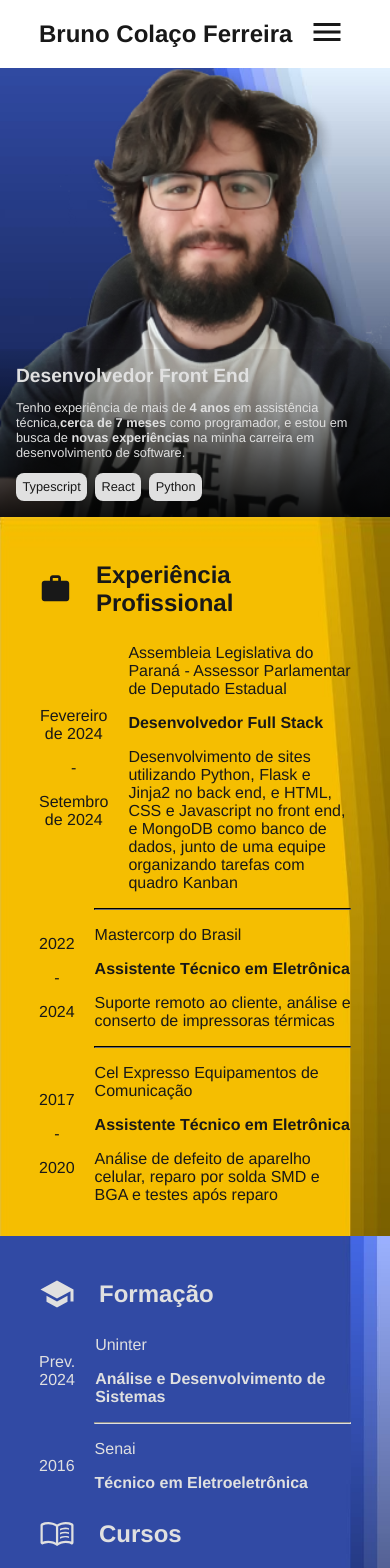
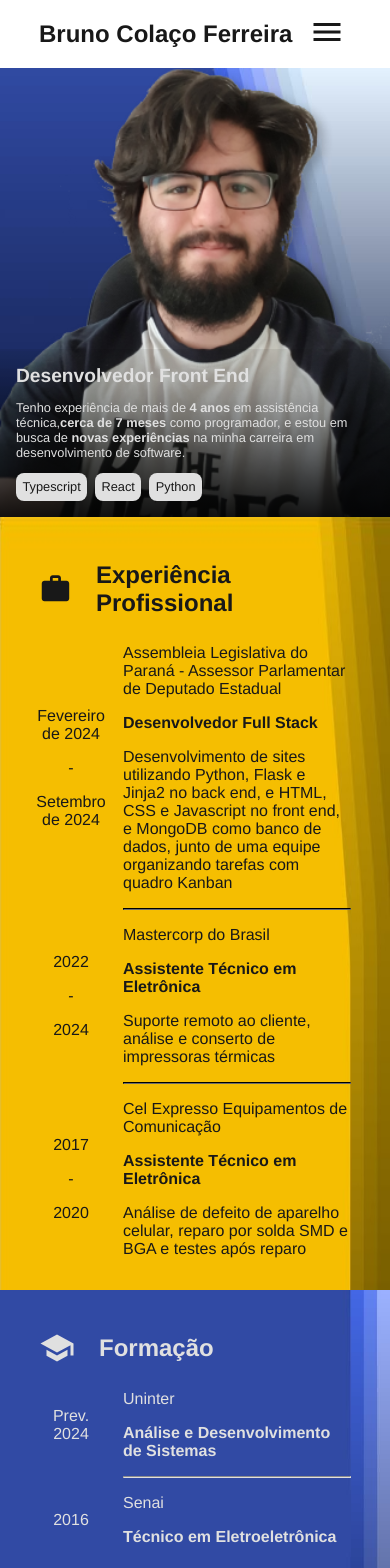
Before and after one commit to bcf513/PaginaPessoal, a React (Vite) app: page / in a window 390 px wide. Shown: the top 1568 px of the page. Built offline with nearby package versions, Linux system fonts and the light colour scheme.

Commit message:
Feat: Ajustes de estilo

```diff
--- a/src/App.css
+++ b/src/App.css
@@ -111,6 +111,7 @@ svg {
 .curso {
   display: flex;
   gap: var(--gap-data);
+  align-items: center;
 }
 
 .nome-descricao-curso {
@@ -124,6 +125,10 @@ svg {
   align-items: center;
   width: fit-content;
   text-align: center;
+}
+
+.data-curso-separator {
+  margin: 0;
 }
 
 .container-data {
@@ -170,7 +175,7 @@ svg {
 @media (max-width: 740px) {
   :root {
     --margin: 80%;
-    --container-data: 100px;
+    --container-data: 4em;
     font-size: 1rem;
     --contato-svg: 30px;
     --margem-contato: calc(
@@ -189,11 +194,4 @@ svg {
   .contato {
     background-image: url("./assets/images/Background_Contato_640.jpg");
   }
-  .container-data {
-    min-width: unset;
-  }
-  .divider-container,
-  .lista-idiomas {
-    padding-left: 55px;
-  }
 }
--- a/src/Pages/Inicial/ExperienciaProfissional.tsx
+++ b/src/Pages/Inicial/ExperienciaProfissional.tsx
@@ -36,7 +36,7 @@ function Experiencia({
         <p className="data-curso">{getDuracao(dataInicio)}</p>
         {dataFim && (
           <>
-            <p className="data-curso"> - </p>
+            <p className="data-curso data-curso-separator"> - </p>
             <p className="data-curso">{getDuracao(dataFim)}</p>
           </>
         )}
```
